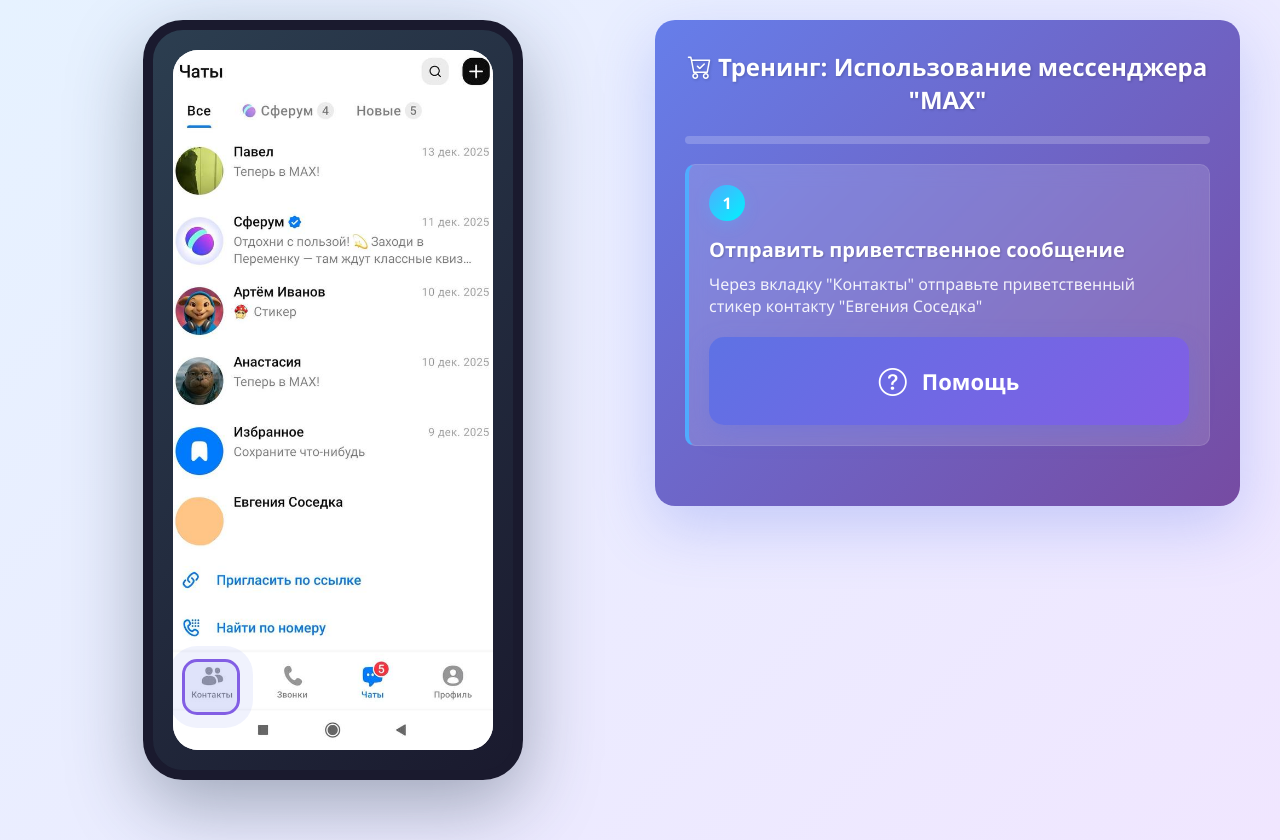
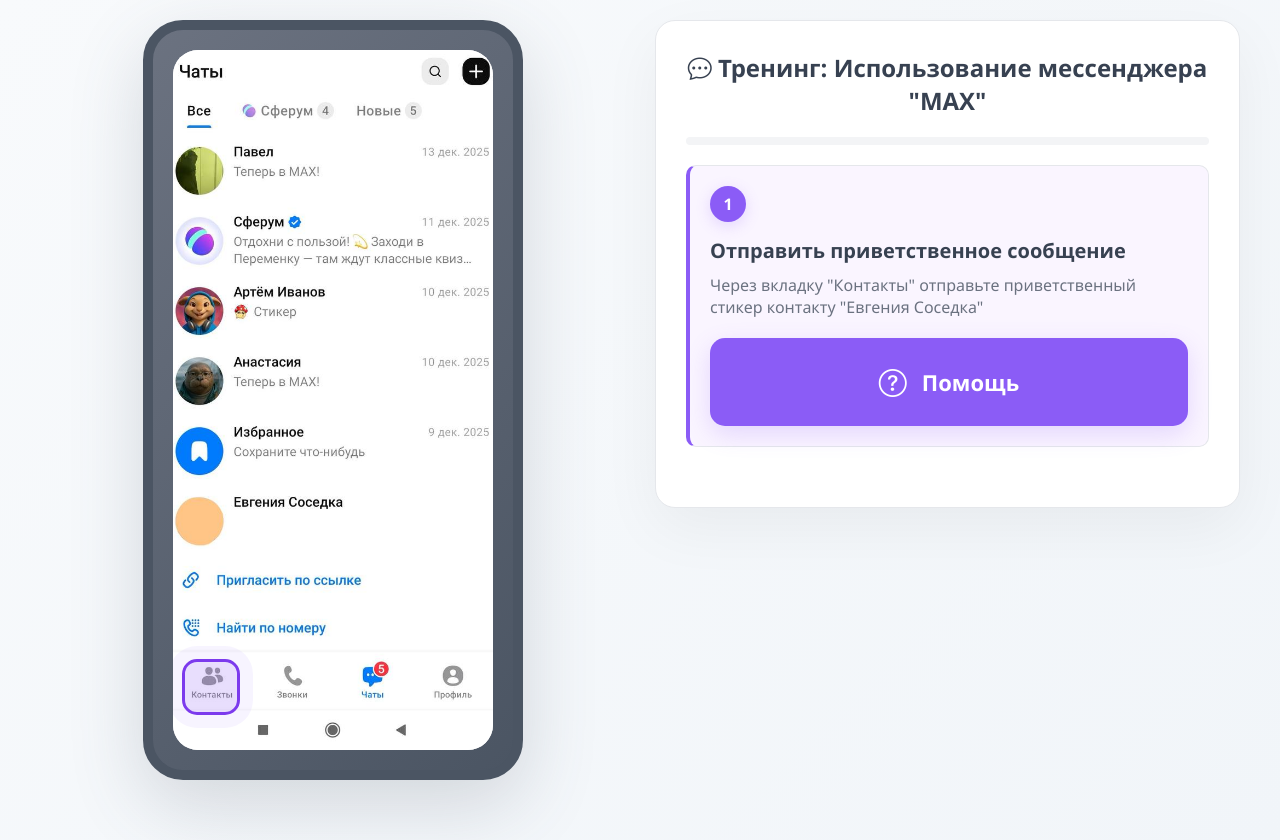
Before and after one commit to anastkozyr/PredProf, a Flask app: page /messenger_training in a window 1280 px wide. Run offline with Flask 3, Linux system fonts and the light colour scheme; a user stored in the database is signed in.

Commit message:
max_basic

```diff
--- a/templates/messenger_training.html
+++ b/templates/messenger_training.html
@@ -14,7 +14,7 @@
     }
 
     body {
-        background: linear-gradient(135deg, #e6f2ff 0%, #f0e6ff 100%);
+        background: linear-gradient(135deg, #f8fafc 0%, #f1f5f9 100%);
         min-height: 100vh;
         padding: 20px;
     }
@@ -38,12 +38,12 @@
     .phone-frame {
         width: 380px;
         height: 760px;
-        background: linear-gradient(135deg, #2c3e50 0%, #1a1a2e 100%);
+        background: linear-gradient(135deg, #6b7280 0%, #4b5563 100%);
         border-radius: 40px;
         padding: 20px;
-        border: 10px solid #1a1a2e;
+        border: 10px solid #4b5563;
         position: relative;
-        box-shadow: 0 25px 75px rgba(44, 62, 80, 0.4);
+        box-shadow: 0 25px 75px rgba(75, 85, 99, 0.2);
     }
 
     .phone-screen {
@@ -82,8 +82,8 @@
 
     .clickable-area {
         position: absolute;
-        background: rgba(94, 114, 228, 0.2);
-        border: 3px solid #5e72e4;
+        background: rgba(139, 92, 246, 0.2);
+        border: 3px solid #8b5cf6;
         border-radius: 15px;
         pointer-events: all;
         cursor: pointer;
@@ -99,21 +99,21 @@
     }
 
     .clickable-area:hover {
-        background: rgba(94, 114, 228, 0.6);
+        background: rgba(139, 92, 246, 0.4);
         transform: scale(1.05);
-        border-color: #825ee4;
+        border-color: #7c3aed;
     }
 
     .clickable-area.active {
         animation: pulse 1.5s infinite;
-        box-shadow: 0 0 20px rgba(94, 114, 228, 0.5);
-        border-color: #825ee4;
+        box-shadow: 0 0 20px rgba(139, 92, 246, 0.3);
+        border-color: #7c3aed;
     }
 
     @keyframes pulse {
-        0% { box-shadow: 0 0 0 0 rgba(94, 114, 228, 0.7); }
-        70% { box-shadow: 0 0 0 15px rgba(94, 114, 228, 0); }
-        100% { box-shadow: 0 0 0 0 rgba(94, 114, 228, 0); }
+        0% { box-shadow: 0 0 0 0 rgba(139, 92, 246, 0.5); }
+        70% { box-shadow: 0 0 0 15px rgba(139, 92, 246, 0); }
+        100% { box-shadow: 0 0 0 0 rgba(139, 92, 246, 0); }
     }
 
     /* Модальное окно для ввода */
@@ -209,24 +209,24 @@
     }
 
     .training-panel {
-        background: linear-gradient(135deg, #667eea 0%, #764ba2 100%);
+        background: white;
         border-radius: 20px;
         padding: 30px;
-        box-shadow: 0 20px 60px rgba(102, 126, 234, 0.3);
-        color: white;
+        box-shadow: 0 20px 60px rgba(0, 0, 0, 0.05);
+        color: #374151;
+        border: 1px solid #e5e7eb;
     }
 
     .training-title {
         font-size: 24px;
-        color: white;
+        color: #374151;
         margin-bottom: 10px;
         text-align: center;
-        text-shadow: 1px 1px 3px rgba(0,0,0,0.2);
     }
 
     .progress-bar {
         height: 8px;
-        background: rgba(255, 255, 255, 0.2);
+        background: #f3f4f6;
         border-radius: 4px;
         margin: 20px 0;
         overflow: hidden;
@@ -234,7 +234,7 @@
 
     .progress {
         height: 100%;
-        background: linear-gradient(90deg, #4facfe 0%, #00f2fe 100%);
+        background: linear-gradient(90deg, #8b5cf6 0%, #a78bfa 100%);
         width: 0%;
         transition: width 0.5s;
     }
@@ -242,21 +242,20 @@
     .task {
         margin-bottom: 30px;
         display: none;
-        background: rgba(255, 255, 255, 0.1);
+        background: #f9fafb;
         padding: 20px;
         border-radius: 10px;
-        backdrop-filter: blur(10px);
-        border: 1px solid rgba(255, 255, 255, 0.1);
+        border: 1px solid #e5e7eb;
     }
 
     .task.active {
         display: block;
-        border-left: 4px solid #4facfe;
-        background: rgba(255, 255, 255, 0.15);
+        border-left: 4px solid #8b5cf6;
+        background: #faf5ff;
     }
 
     .task-number {
-        background: linear-gradient(135deg, #4facfe 0%, #00f2fe 100%);
+        background: #8b5cf6;
         color: white;
         width: 36px;
         height: 36px;
@@ -266,24 +265,23 @@
         justify-content: center;
         font-weight: bold;
         margin-bottom: 15px;
-        box-shadow: 0 4px 15px rgba(79, 172, 254, 0.3);
+        box-shadow: 0 4px 15px rgba(139, 92, 246, 0.2);
     }
 
     .task-title {
         font-size: 20px;
-        color: white;
+        color: #374151;
         margin-bottom: 10px;
-        text-shadow: 1px 1px 2px rgba(0,0,0,0.2);
     }
 
     .task-description {
-        color: rgba(255, 255, 255, 0.9);
+        color: #6b7280;
         margin-bottom: 15px;
     }
 
     /* Большая кнопка помощи */
     .help-btn-big {
-        background: linear-gradient(135deg, #5e72e4 0%, #825ee4 100%);
+        background: #8b5cf6;
         color: white;
         border: none;
         padding: 25px 40px;
@@ -298,13 +296,13 @@
         font-size: 22px;
         font-weight: bold;
         transition: all 0.3s;
-        box-shadow: 0 8px 25px rgba(94, 114, 228, 0.3);
+        box-shadow: 0 8px 25px rgba(139, 92, 246, 0.2);
     }
 
     .help-btn-big:hover {
         transform: translateY(-5px);
-        box-shadow: 0 12px 30px rgba(94, 114, 228, 0.4);
-        background: linear-gradient(135deg, #4f6af5 0%, #7048e0 100%);
+        box-shadow: 0 12px 30px rgba(139, 92, 246, 0.3);
+        background: #7c3aed;
     }
 
     .help-btn-big i {
@@ -487,22 +486,20 @@
 
     /* Дополнительные стили для улучшения читаемости */
     .help-content p {
-        color: rgba(255, 255, 255, 0.9);
+        color: #6b7280;
         margin-bottom: 10px;
     }
 
     .help-content strong {
-        color: white;
+        color: #374151;
     }
 
     .training-panel h1 {
-        color: white;
-        text-shadow: 1px 1px 3px rgba(0,0,0,0.2);
+        color: #374151;
     }
 
     .training-panel h2 {
-        color: white;
-        text-shadow: 1px 1px 2px rgba(0,0,0,0.2);
+        color: #374151;
     }
 </style>
 </head>
@@ -549,7 +546,7 @@
         <!-- Панель тренинга -->
         <div class="training-section">
             <div class="training-panel">
-                <h1 class="training-title"><i class="bi bi-cart-check"></i> Тренинг: Использование мессенджера "MAX"</h1>
+                <h1 class="training-title"><i class="bi bi-chat-dots"></i> Тренинг: Использование мессенджера "MAX"</h1>
 
                 <div class="progress-bar">
                     <div class="progress" id="progress"></div>
```
Also changed, not shown: other parts of templates/messenger_training.html (+47 -46 lines), db/users.db.
